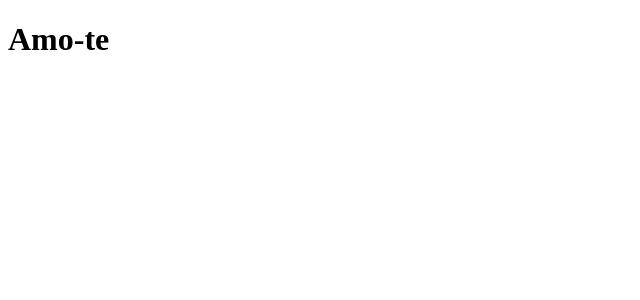
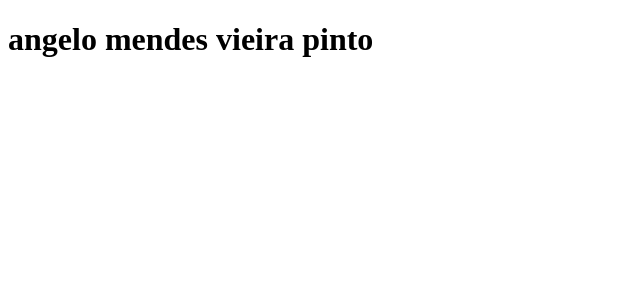
Before and after one commit to rodimendes/python_clues, a Next.js app: page / in a window 1280 px wide. Shown: the top 300 px of the page, without its empty margins (0-640 px from the left). Built offline with nearby package versions, Linux system fonts and the light colour scheme.

Commit message:
mensagem do angelo

```diff
--- a/pages/index.js
+++ b/pages/index.js
@@ -1,5 +1,5 @@
 function Home() {
-    return <h1>Amo-te</h1>
+    return <h1>angelo mendes vieira pinto</h1>
 }
 
 export default Home;
```
